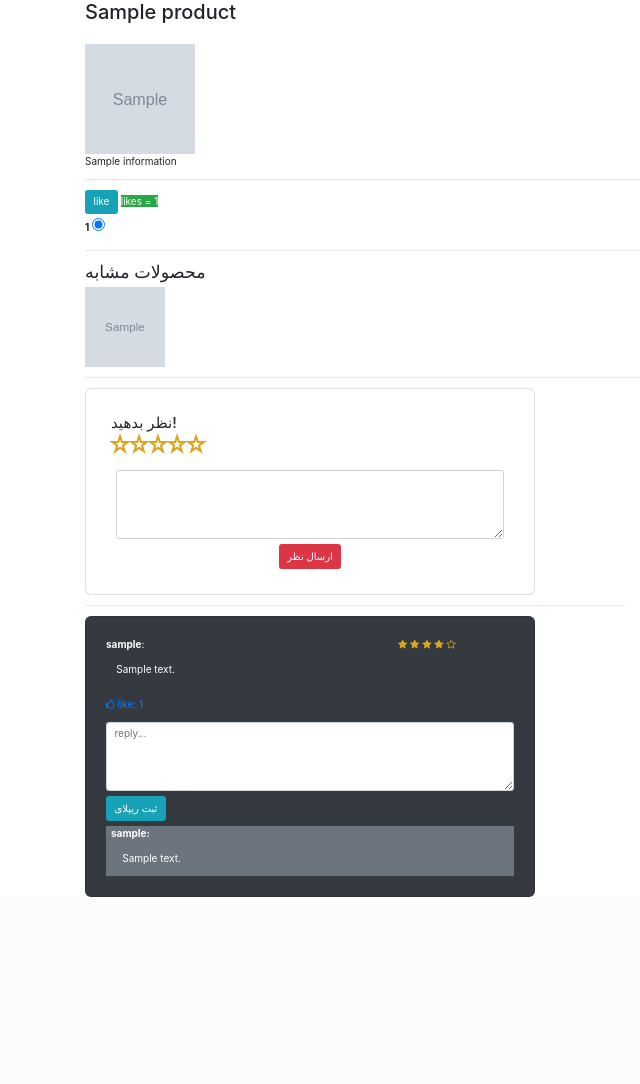
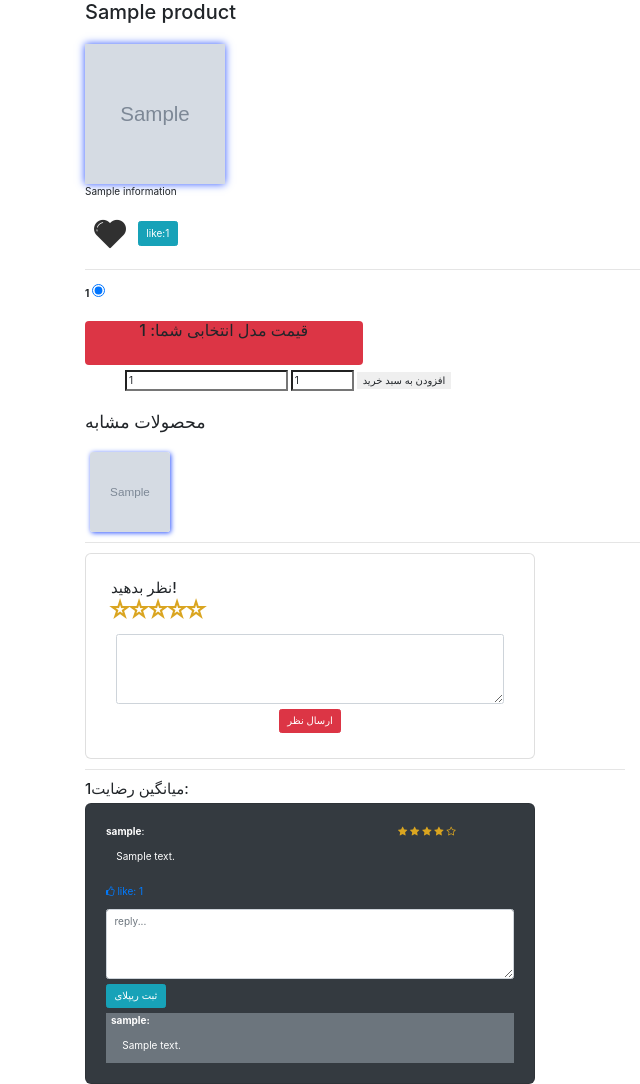
Before and after one commit to soroushfathi/DevelopersShop, a Django app: template home/templates/home/detail.html in a window 1280 px wide. Shown: the part 122-1206 px from the top of the page, without its empty margins (0-640 px from the left). Before the commit the page ends 1019 px from the top, so only its background shows below. Run offline with Django 4.2, Linux system fonts and the light colour scheme; the template is opened without the code that fills it: most values are stand-ins (such as "Sample title", 1, 10 or a date in 2020); grey boxes marked "Sample" are stand-in pictures; some libraries are stand-ins or nearby versions; some web fonts are replaced.

Commit message:
add 1.'add_cart' form to detail page 2.design like and unlike 3.add search box

```diff
--- a/home/templates/home/detail.html
+++ b/home/templates/home/detail.html
@@ -6,16 +6,19 @@
 {% block body %}
     <div class="container">
         <h2>{{ product.name }}</h2><br/>
-        <img src="{{ product.image.url }}" style="width: 110px; height: 110px;" alt=""/>
+        <img src="{{ product.image.url }}" style="width: 140px; height: 140px;  box-shadow: #2f56ff 0 0 8px;" alt=""/>
         <p>{{ product.information | safe }}</p>
+        {% if is_liked %}
+            <a href="{% url 'home:like' product.id %}">
+                <img src="{% static 'img/index50.png' %}" alt="">
+            </a>
+        {% else %}
+            <a href="{% url 'home:like' product.id %}">
+                <img src="{% static 'img/index2-50png.png' %}" alt="">
+            </a>
+        {% endif %}
+        <span class="btn btn-info">like:{{ product.like_count }}</span>
         <hr/>
-        {% if is_liked %}
-            <a href="{% url 'home:like' product.id %}" class="btn btn-danger">dislike</a>
-        {% else %}
-            <a href="{% url 'home:like' product.id %}" class="btn btn-info">like</a>
-        {% endif %}
-        <span class="btn-success">likes = {{ product.like_count }}</span>
-        <br/>
         {% if product.status == 'Size' %}
             <form action="" method="POST">
                 {% csrf_token %}
@@ -37,12 +40,41 @@
                 {% endfor %}
             </form>
         {% endif %}
-        <hr>
-        {% for tag in similar %}
-            <h3>محصولات مشابه</h3>
-            <a href="{{ tag.get_absolute_url }}"><img src="{{ tag.image.url }}" alt=""
-                                                      style="height: 80px; width: 80px;"></a>
-        {% endfor %}
+        <br>
+        <div class="cart bg-danger col-3 text-center mb-2" style="border-radius: 4px;">
+            <h5 style="font-size: 16px;">قیمت مدل انتخابی شما:
+                {% if product.status != 'None' %}
+                    {{ variant.total_price }}
+                {% else %}
+                    {{ product.total_price }}
+                {% endif %}
+            </h5>
+        </div>
+        <div class="cart">
+            {% if product.status != 'None' %}
+                <form method="post" action="{% url 'cart:add_cart' product.id %}">
+                    {% csrf_token %}
+                    <input type="text" name="select" value="{{ variant.id }}">
+                    <input type="number" name="quantity" min="1" value="1" max="{{ variant.amount }}">
+                    <button type="submit">افزودن به سبد خرید</button>
+                </form>
+            {% else %}
+                <form method="post" action="{% url 'cart:add_cart' product.id %}">
+                    {% csrf_token %}
+                    <input type="number" name="quantity" min="1" value="1" max="{{ product.amount }}"
+                    required oninvalid="setCustomValidity('تعداد بیش از حد موجودی است')">
+                    <button type="submit">افزودن به سبد خرید</button>
+                </form>
+            {% endif %}
+        </div>
+        <h3>محصولات مشابه</h3><br>
+        <div class="row ml-2">
+            {% for tag in similar %}
+                <a href="{{ tag.get_absolute_url }}">
+                    <img src="{{ tag.image.url }}" alt="" style="height: 80px; width: 80px; box-shadow: #2f56ff 1px 1px 5px; border-radius: 3px">
+                </a>
+            {% endfor %}
+        </div>
         <hr>
         <div class="row comment">
             <div class="col-6">
@@ -75,6 +107,7 @@
                 <hr>
             </div>
         </div>
+        <h4> {{ product.id }}میانگین رضایت: </h4>
         {% for comment in comments %}
             <div class="card bg-dark text-white">
                 <div class="row comment-rating">
```
Also changed, not shown: home/templates/home/home.html (+9 -3 lines), home/templates/home/products.html (+16 -12 lines).
